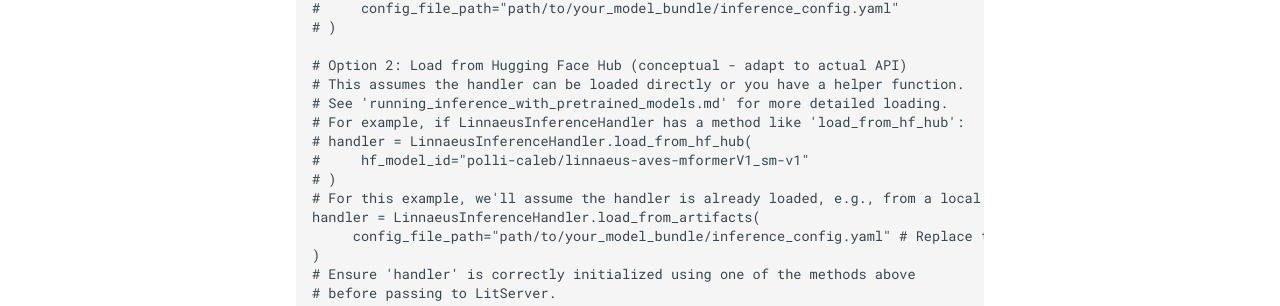
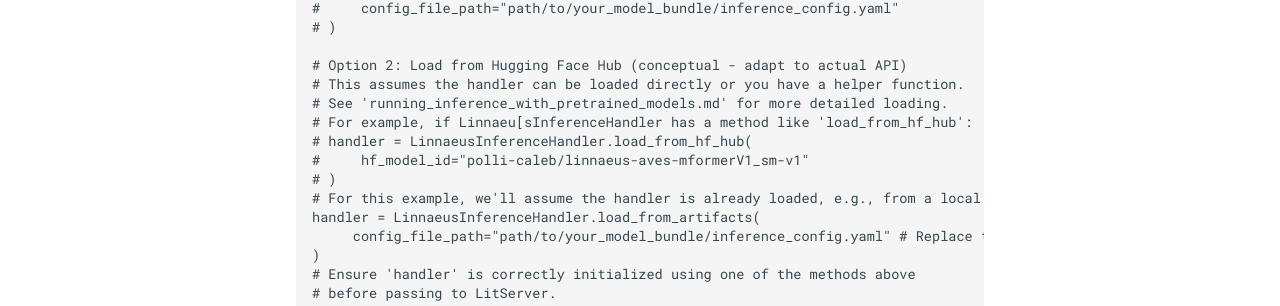
Before and after one commit to polli-labs/linnaeus, an MkDocs documentation site: the page built from docs/inference/litserve.md, in a window 1280 px wide and 1137 px high. Shown: the part 472-778 px from the top of the window. Built offline with MkDocs 1.6.1 and Material for MkDocs 9.7.7, drawn with Linux system fonts in a browser that asks for light colours; comment, search, counter and statistics services are not loaded; some of the changed text lies outside the part shown.

```diff
--- a/docs/inference/litserve.md
+++ b/docs/inference/litserve.md
@@ -15,7 +15,7 @@ from linnaeus.inference.handler import LinnaeusInferenceHandler
 # Option 2: Load from Hugging Face Hub (conceptual - adapt to actual API)
 # This assumes the handler can be loaded directly or you have a helper function.
 # See 'running_inference_with_pretrained_models.md' for more detailed loading.
-# For example, if LinnaeusInferenceHandler has a method like 'load_from_hf_hub':
+# For example, if Linnaeu[sInferenceHandler has a method like 'load_from_hf_hub':
 # handler = LinnaeusInferenceHandler.load_from_hf_hub(
 #     hf_model_id="polli-caleb/linnaeus-aves-mformerV1_sm-v1"
 # )
```
Also changed, not shown: docs/training/data_loading.md (+3 -3 lines), 1 other file.
